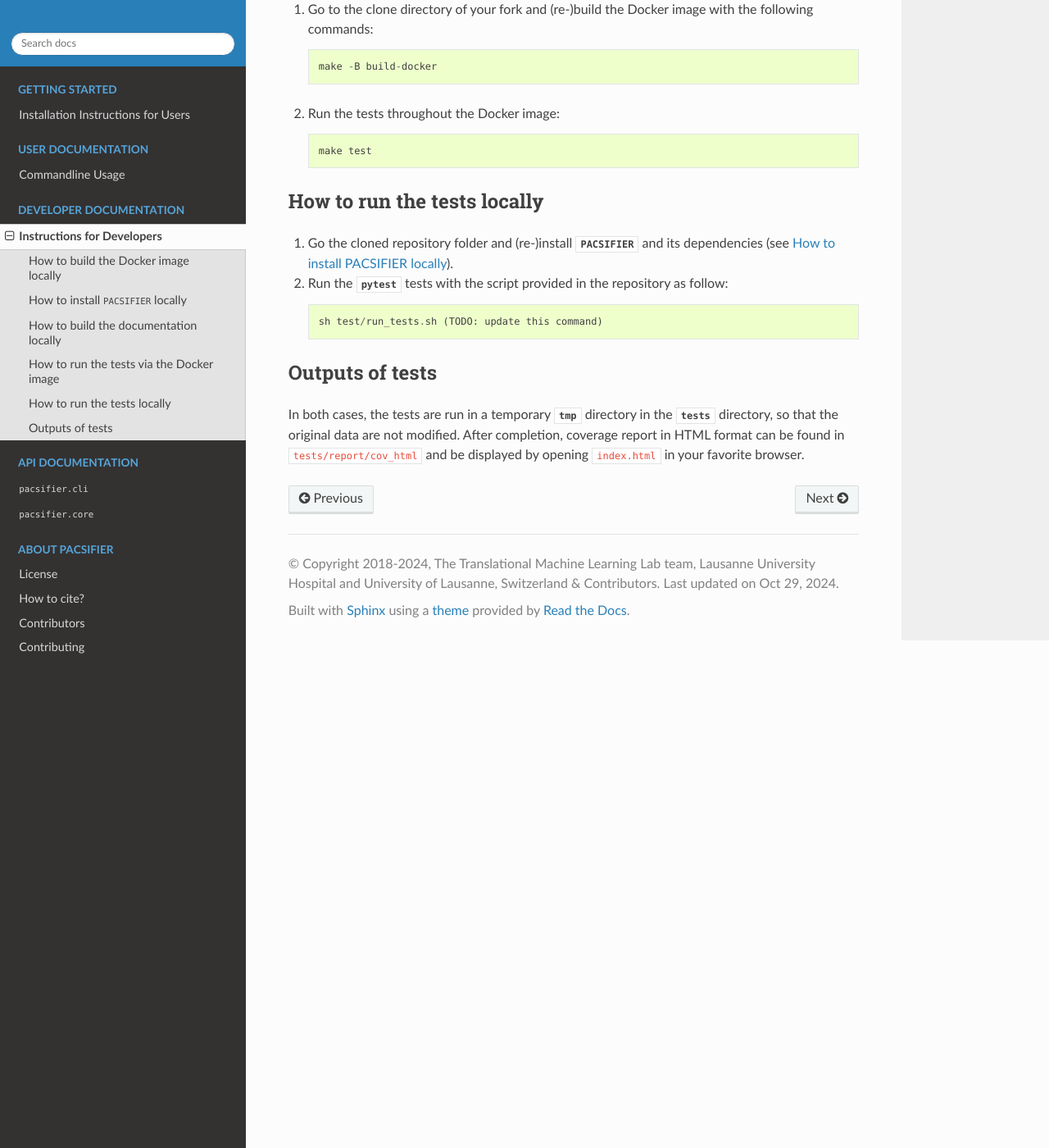
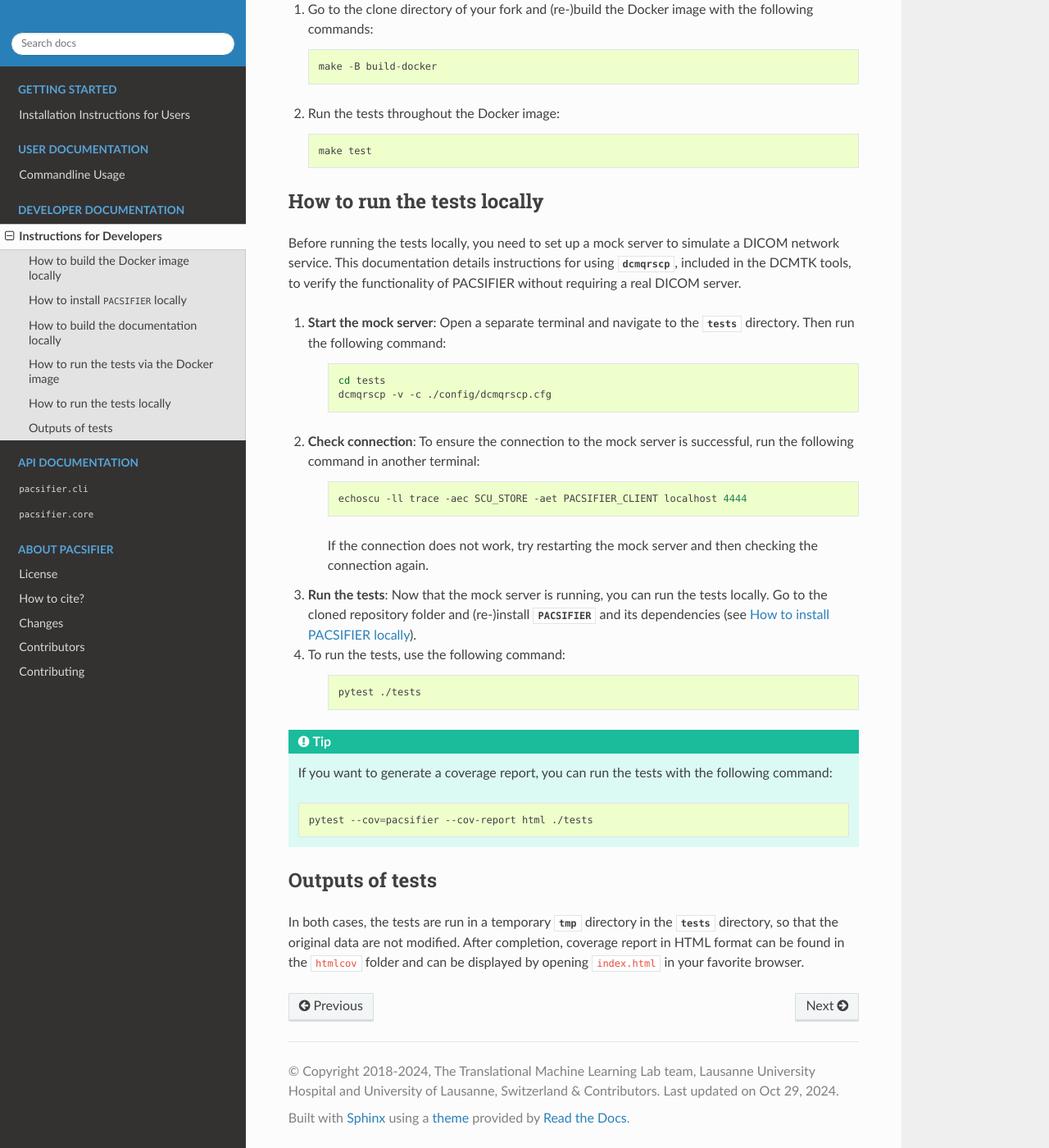
Before and after one commit to TranslationalML/pacsifier, a Sphinx documentation site: the page built from docs/developer.rst, in a window 1280 px wide and 1400 px high, scrolled down 1824 px. Shown: the whole window at 82% size. Built offline with Sphinx 7.4.7 and the Read the Docs theme 3.1.0, drawn with Linux system fonts in a browser that asks for light colours; pages that are not in the unit, such as notebooks, are missing from menus; the version number could not be read and is left out.

Commit message:
docs: update user documentation

```diff
--- a/docs/api_core_subpackage.rst
+++ b/docs/api_core_subpackage.rst
@@ -7,7 +7,7 @@
 The ``pacsifier.core`` subpackage contains modules that define the core functions used by the command-line interface (CLI) tools of the ``pacsifier`` package.
 
 `pacsifier.core.execute_commands`
-===============================
+==================================
 
 .. automodule:: pacsifier.core.execute_commands
    :members:
--- a/docs/changes.rst
+++ b/docs/changes.rst
@@ -3,5 +3,3 @@
 ***********************************
 Changes
 ***********************************
-
-.. mdinclude:: ./changes.md
--- a/docs/developer.rst
+++ b/docs/developer.rst
@@ -93,11 +93,37 @@
 How to run the tests locally
 ~~~~~~~~~~~~~~~~~~~~~~~~~~~~
 
-1. Go the cloned repository folder and (re-)install `PACSIFIER` and its dependencies (see :ref:`instructions_pacsifier_install`).
+Before running the tests locally, you need to set up a mock server to simulate a DICOM network service. This documentation details instructions for using `dcmqrscp`, included in the DCMTK tools, to verify the functionality of PACSIFIER without requiring a real DICOM server.
 
-2. Run the `pytest` tests with the script provided in the repository as follow::
+1. **Start the mock server**: Open a separate terminal and navigate to the `tests` directory. Then run the following command:
 
-    sh test/run_tests.sh (TODO: update this command)
+    .. code-block:: bash
+
+        cd tests
+        dcmqrscp -v -c ./config/dcmqrscp.cfg
+
+2. **Check connection**: To ensure the connection to the mock server is successful, run the following command in another terminal:
+
+    .. code-block:: bash
+
+        echoscu -ll trace -aec SCU_STORE -aet PACSIFIER_CLIENT localhost 4444
+
+    If the connection does not work, try restarting the mock server and then checking the connection again.
+
+3. **Run the tests**: Now that the mock server is running, you can run the tests locally. Go to the cloned repository folder and (re-)install `PACSIFIER` and its dependencies (see :ref:`instructions_pacsifier_install`).
+
+4. To run the tests, use the following command:
+
+    .. code-block:: bash
+
+        pytest ./tests
+
+.. tip::
+      If you want to generate a coverage report, you can run the tests with the following command:
+
+      .. code-block:: bash
+
+        pytest --cov=pacsifier --cov-report html ./tests
 
 
 .. _tests_outputs:
@@ -105,7 +131,7 @@
 Outputs of tests
 ~~~~~~~~~~~~~~~~~
 
-In both cases, the tests are run in a temporary `tmp` directory in the `tests` directory, so that the original data are not modified. After completion, coverage report in HTML format can be found in ``tests/report/cov_html`` and be displayed by opening ``index.html`` in your favorite browser.
+In both cases, the tests are run in a temporary `tmp` directory in the `tests` directory, so that the original data are not modified. After completion, coverage report in HTML format can be found in the ``htmlcov`` folder and can be displayed by opening ``index.html`` in your favorite browser.
 
 
 .. _venv: https://docs.python.org/3/library/venv.html
--- a/docs/index.rst
+++ b/docs/index.rst
@@ -4,7 +4,7 @@
    contain the root `toctree` directive.
 
 Welcome to PACSIFIER's documentation!
-===================================
+=====================================
 
 This radiological PACS data management software is developed by the Translational Machine Learning Lab team at the Lausanne University Hospital and University of Lausanne for use within the hospital, as well as for open-source software distribution.
 
```
Also changed, not shown: other parts of docs/index.rst (+1 -0 lines), docs/api_cli_subpackage.rst (+7 -16 lines), docs/usage.rst (+6 -29 lines), docs/changes.md (deleted).
